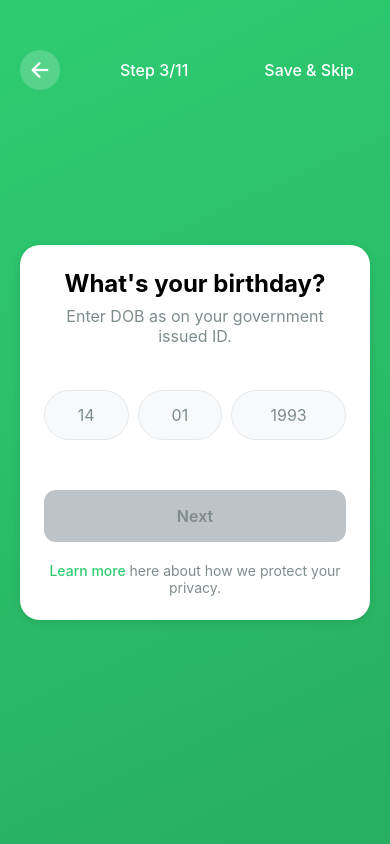
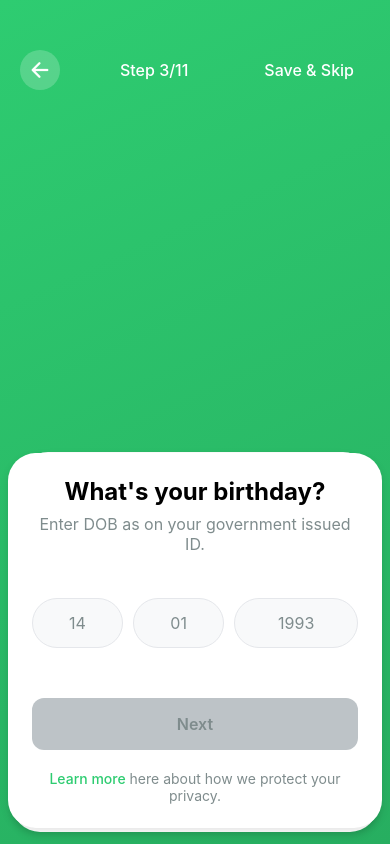
Before and after one commit to KarneeshkarV/App, a React Native app: screen /Birthday in a window 390 px wide. Built offline with nearby package versions, Linux system fonts and the light colour scheme.

Commit message:
stacked card style

```diff
--- a/src/components/AddressInputScreen.tsx
+++ b/src/components/AddressInputScreen.tsx
@@ -11,6 +11,7 @@ import {
 import { LinearGradient } from 'expo-linear-gradient';
 import { Ionicons } from '@expo/vector-icons';
 import { globalStyles, colors } from '../styles/globalStyles';
+import StackedCard from './StackedCard';
 
 const AddressInputScreen = ({ navigation, route }) => {
   const { selectedCountry } = route.params || {};
@@ -59,7 +60,7 @@ const AddressInputScreen = ({ navigation, route }) => {
         </View>
 
         {/* Content Card */}
-        <View style={[globalStyles.card, { marginTop: 40 }]}>
+        <StackedCard>
           <Text style={globalStyles.title}>Select your country of citizenship</Text>
           <Text style={globalStyles.subtitle}>
             Type your address
@@ -103,7 +104,7 @@ const AddressInputScreen = ({ navigation, route }) => {
               {' '}here about how we protect your privacy.
             </Text>
           </TouchableOpacity>
-        </View>
+        </StackedCard>
       </LinearGradient>
     </SafeAreaView>
   );
--- a/src/components/BirthdayScreen.tsx
+++ b/src/components/BirthdayScreen.tsx
@@ -15,6 +15,7 @@ import {
 import { LinearGradient } from 'expo-linear-gradient';
 import { Ionicons } from '@expo/vector-icons';
 import { globalStyles, colors } from '../styles/globalStyles';
+import StackedCard from './StackedCard';
 
 const BirthdayScreen = ({ navigation }) => {
   const [dob, setDob] = useState({ day: '', month: '', year: '' });
@@ -79,7 +80,7 @@ const BirthdayScreen = ({ navigation }) => {
             contentContainerStyle={{ flexGrow: 1, justifyContent: 'center' }}
             keyboardShouldPersistTaps="handled"
           >
-            <View style={[globalStyles.card, { marginTop: 40 }]}>
+            <StackedCard>
               <Text style={globalStyles.title}>What's your birthday?</Text>
               <Text style={globalStyles.subtitle}>
                 Enter DOB as on your government issued ID.
@@ -141,7 +142,7 @@ const BirthdayScreen = ({ navigation }) => {
                   {' '}here about how we protect your privacy.
                 </Text>
               </TouchableOpacity>
-            </View>
+            </StackedCard>
           </ScrollView>
         </KeyboardAvoidingView>
       </LinearGradient>
--- a/src/components/CountrySelectionScreen.tsx
+++ b/src/components/CountrySelectionScreen.tsx
@@ -12,6 +12,7 @@ import { LinearGradient } from "expo-linear-gradient";
 import { Ionicons } from "@expo/vector-icons";
 import DropDownPicker from "react-native-dropdown-picker";
 import { globalStyles, colors } from "../styles/globalStyles";
+import StackedCard from "./StackedCard";
 
 const CountrySelectionScreen = ({ navigation, route }) => {
   const [open, setOpen] = useState(false);
@@ -84,7 +85,7 @@ const CountrySelectionScreen = ({ navigation, route }) => {
         </View>
 
         {/* Content Card */}
-        <View style={[globalStyles.card, { marginTop: 40 }]}>
+        <StackedCard>
           <Text style={globalStyles.title}>What's your country?</Text>
           <Text style={globalStyles.subtitle}>
             Select your country of citizenship
@@ -144,7 +145,7 @@ const CountrySelectionScreen = ({ navigation, route }) => {
               we protect your privacy.
             </Text>
           </TouchableOpacity>
-        </View>
+        </StackedCard>
       </LinearGradient>
     </SafeAreaView>
   );
--- a/src/components/KYCWelcomeScreen.tsx
+++ b/src/components/KYCWelcomeScreen.tsx
@@ -9,6 +9,7 @@ import {
 import { LinearGradient } from 'expo-linear-gradient';
 import { Ionicons } from '@expo/vector-icons';
 import { globalStyles, colors } from '../styles/globalStyles';
+import StackedCard from './StackedCard';
 
 const KYCWelcomeScreen = ({ navigation }) => {
   const documents = [
@@ -65,7 +66,7 @@ const KYCWelcomeScreen = ({ navigation }) => {
         </View>
 
         {/* Content Card */}
-        <View style={globalStyles.card}>
+ <StackedCard>
           <Text style={globalStyles.title}>Let's Verify KYC</Text>
           <Text style={globalStyles.subtitle}>
             Keep the following documents ready
@@ -97,7 +98,7 @@ const KYCWelcomeScreen = ({ navigation }) => {
           >
             <Text style={globalStyles.buttonText}>Let's Start</Text>
           </TouchableOpacity>
-        </View>
+</StackedCard>
       </LinearGradient>
     </SafeAreaView>
   );
--- a/src/components/PhoneNumberScreen.tsx
+++ b/src/components/PhoneNumberScreen.tsx
@@ -13,6 +13,7 @@ import { LinearGradient } from 'expo-linear-gradient';
 import { Ionicons } from '@expo/vector-icons';
 import DropDownPicker from 'react-native-dropdown-picker';
 import { globalStyles, colors } from '../styles/globalStyles';
+import StackedCard from './StackedCard';
 
 const CustomCheckbox = ({ label, value, onValueChange }) => (
   <TouchableOpacity style={styles.checkboxContainer} onPress={() => onValueChange(!value)} activeOpacity={0.7}>
@@ -73,7 +74,7 @@ const PhoneNumberScreen = ({ navigation }) => {
         </View>
 
         <ScrollView contentContainerStyle={{ flexGrow: 1, justifyContent: 'center' }} keyboardShouldPersistTaps="handled">
-            <View style={[globalStyles.card, { marginTop: 40, zIndex: 1000 }]}>
+            <StackedCard>
               <Text style={globalStyles.title}>What's your phone number?</Text>
               <Text style={globalStyles.subtitle}>
                 Enter your registered phone number.
@@ -140,7 +141,7 @@ const PhoneNumberScreen = ({ navigation }) => {
                   {' '}here about how we protect your privacy.
                 </Text>
               </TouchableOpacity>
-            </View>
+            </StackedCard>
         </ScrollView>
       </LinearGradient>
     </SafeAreaView>
--- a/src/components/PlaceOfBirthScreen.tsx
+++ b/src/components/PlaceOfBirthScreen.tsx
@@ -14,6 +14,7 @@ import { LinearGradient } from 'expo-linear-gradient';
 import { Ionicons } from '@expo/vector-icons';
 import DropDownPicker from 'react-native-dropdown-picker';
 import { globalStyles, colors } from '../styles/globalStyles';
+import StackedCard from './StackedCard';
 
 const CustomCheckbox = ({ label, value, onValueChange }) => (
   <TouchableOpacity style={styles.checkboxContainer} onPress={() => onValueChange(!value)} activeOpacity={0.7}>
@@ -76,7 +77,7 @@ const PlaceOfBirthScreen = ({ navigation }) => {
         </View>
 
         <ScrollView contentContainerStyle={{ flexGrow: 1, justifyContent: 'center' }} keyboardShouldPersistTaps="handled">
-          <View style={[globalStyles.card, { marginTop: 40, zIndex: 1000 }]}>
+          <StackedCard>
             <Text style={globalStyles.title}>Where you were born?</Text>
             <Text style={globalStyles.subtitle}>
               Enter the place of birth that's on your passport
@@ -135,7 +136,7 @@ const PlaceOfBirthScreen = ({ navigation }) => {
                 {' '}here about how we protect your privacy.
               </Text>
             </TouchableOpacity>
-          </View>
+          </StackedCard>
         </ScrollView>
       </LinearGradient>
     </SafeAreaView>
--- /dev/null
+++ b/src/components/StackedCard.tsx
@@ -0,0 +1,72 @@
+import React from 'react';
+import { View, StyleSheet, StyleProp, ViewStyle } from 'react-native';
+import { colors } from '../styles/globalStyles';
+
+/**
+ * A three-layer “bottom-sheet” that mimics stacked cards.
+ * Simply wrap your screen’s previous <card> contents with <StackedCard>.
+ */
+const StackedCard: React.FC<{ style?: StyleProp<ViewStyle> }> = ({
+  children,
+  style,
+}) => {
+  return (
+    <View style={styles.container} pointerEvents="box-none">
+      {/*   Far-back layer   */}
+      <View style={styles.layerTwo} />
+      {/*   Mid layer        */}
+      <View style={styles.layerOne} />
+      {/*   Front/content    */}
+      <View style={[styles.topLayer, style]}>{children}</View>
+    </View>
+  );
+};
+
+export default StackedCard;
+
+const SHEET_RADIUS = 28;
+
+const sheetShadow = {
+  shadowColor: colors.black,
+  shadowOffset: { width: 0, height: 4 },
+  shadowOpacity: 0.1,
+  shadowRadius: 8,
+  elevation: 6,
+};
+
+const styles = StyleSheet.create({
+  container: {
+    position: 'absolute',
+    bottom: 0,
+    left: 0,
+    right: 0,
+    // Force everything to the centre so we get the nice rounded top corners
+    alignItems: 'center',
+    paddingBottom: 16,
+  },
+  layerTwo: {
+    position: 'absolute',
+    bottom: 24,
+    width: '90%',
+    height: '94%',
+    borderRadius: SHEET_RADIUS,
+    backgroundColor: colors.cardBackground,
+    ...sheetShadow,
+  },
+  layerOne: {
+    position: 'absolute',
+    bottom: 12,
+    width: '94%',
+    height: '97%',
+    borderRadius: SHEET_RADIUS,
+    backgroundColor: colors.cardBackground,
+    ...sheetShadow,
+  },
+  topLayer: {
+    width: '96%',
+    borderRadius: SHEET_RADIUS,
+    backgroundColor: colors.cardBackground,
+    padding: 24,
+    ...sheetShadow,
+  },
+});
```
Also changed, not shown: src/components/LegalAddressScreen.tsx (+6 -5 lines).
